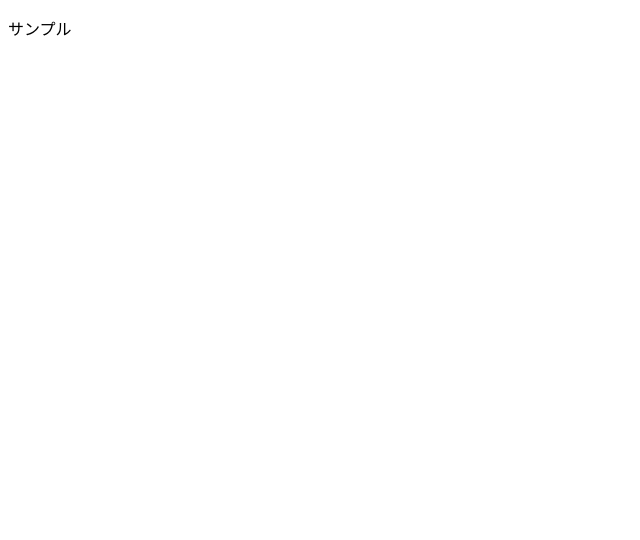
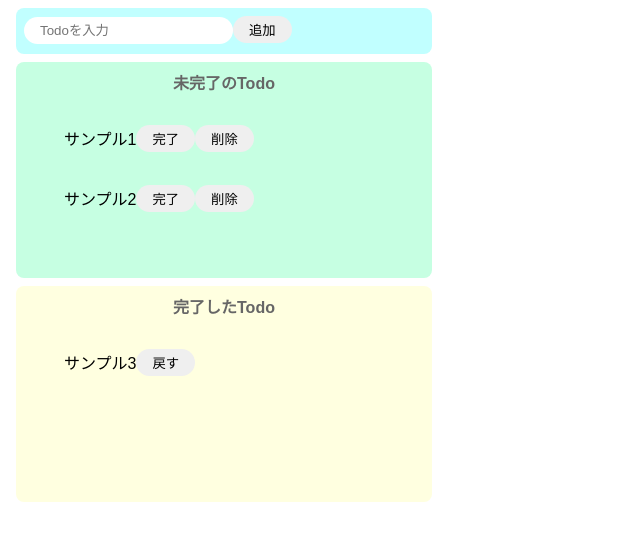
Before and after one commit to hiro-masaki-san/react_todo, a React (Create React App) app: page / in a window 1280 px wide. Shown: the top 540 px of the page, without its empty margins (0-640 px from the left). Built offline with nearby package versions, Linux system fonts and the light colour scheme.

Commit message:
Todoリストのhtml、cssの骨組みを作成

```diff
--- a/src/App.jsx
+++ b/src/App.jsx
@@ -1,9 +1,41 @@
 import React from "react";
+import Style from "./styles.css";
 
 const App = () => {
   return (
     <>
-      <p>サンプル</p>
+      <div className="input-area">
+        <input placeholder="Todoを入力" />
+        <button>追加</button>
+      </div>
+      <div className="incomplete-area">
+        　<p className="title">未完了のTodo</p>
+        <ul>
+          <div>
+            <li className="list-row">
+              <p>サンプル1</p>
+              <button>完了</button>
+              <button>削除</button>
+            </li>
+            <li className="list-row">
+              <p>サンプル2</p>
+              <button>完了</button>
+              <button>削除</button>
+            </li>
+          </div>
+        </ul>
+      </div>
+      <div className="complete-area">
+        　<p className="title">完了したTodo</p>
+        <ul>
+          <div>
+            <li className="list-row">
+              <p>サンプル3</p>
+              <button>戻す</button>
+            </li>
+          </div>
+        </ul>
+      </div>
     </>
   );
 };
```
